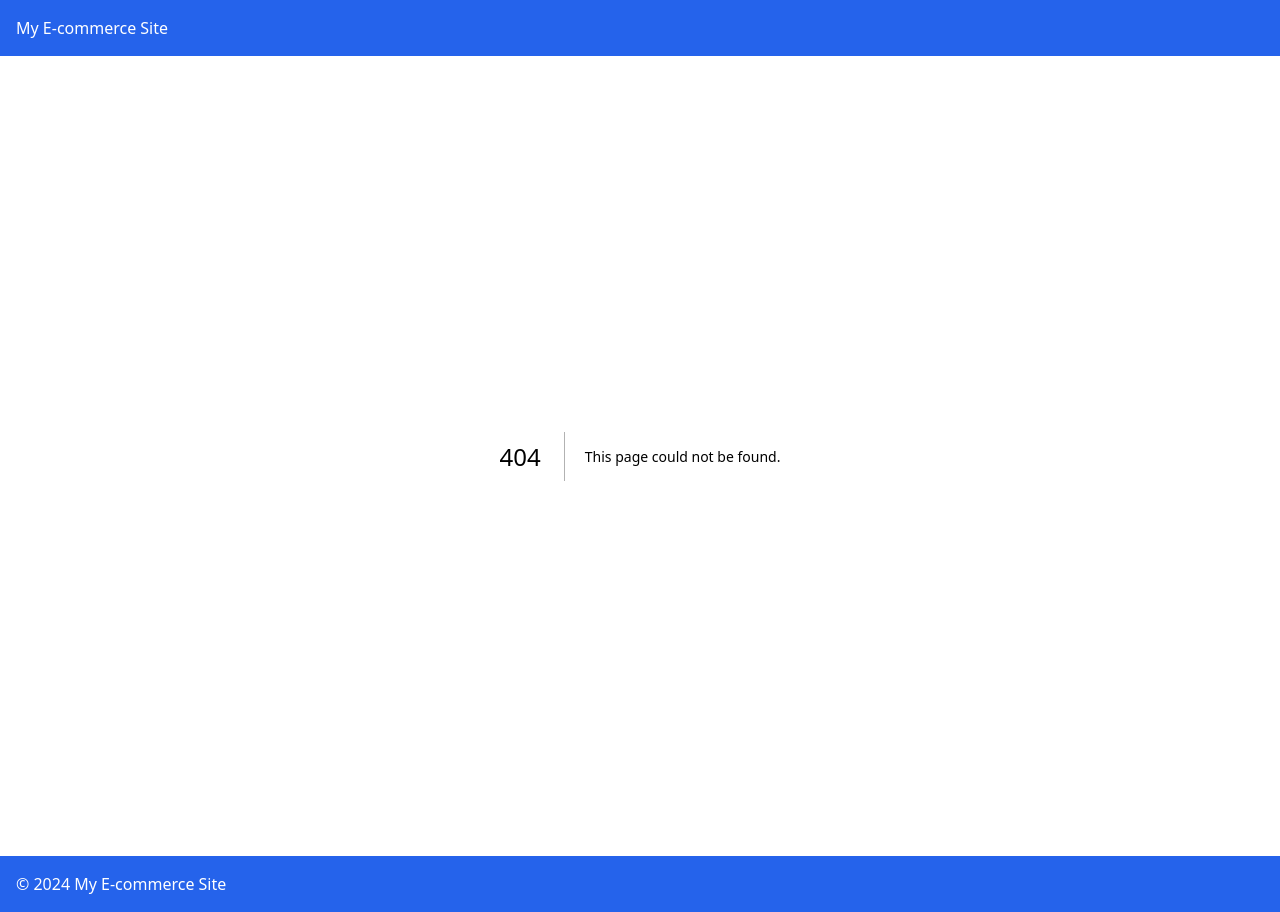
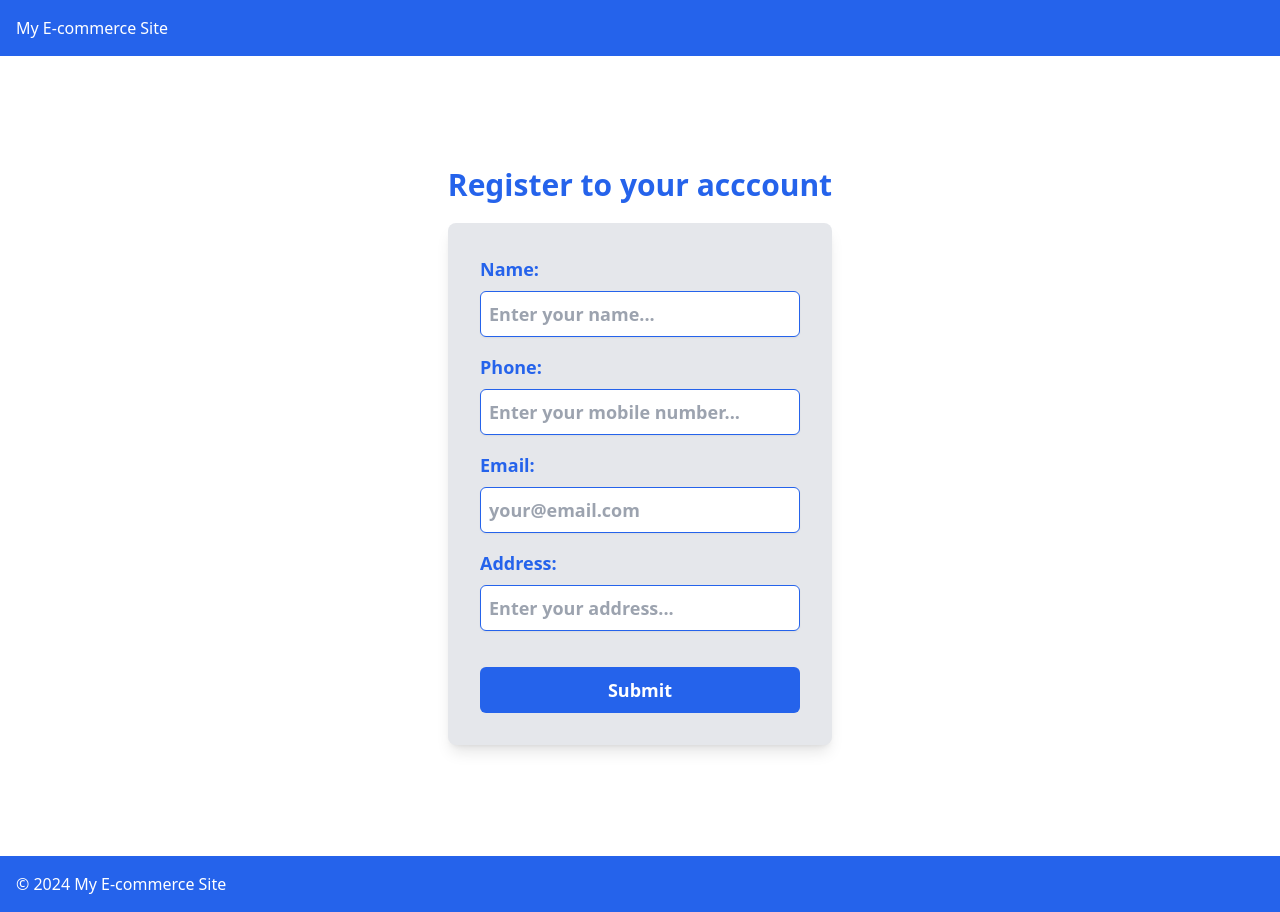
Before and after one commit to jumael99/ElevateMart, a Next.js app in the folder frontend/: page /register in a window 1280 px wide. Before the commit this address had no page. Built offline with nearby package versions, Linux system fonts and the light colour scheme.

Commit message:
register page created

```diff
--- a/frontend/package.json
+++ b/frontend/package.json
@@ -14,6 +14,7 @@
     "next": "14.2.4",
     "react": "^18",
     "react-dom": "^18",
+    "react-icons": "^5.2.1",
     "react-redux": "^9.1.2",
     "redux": "^5.0.1"
   },
--- /dev/null
+++ b/frontend/pages/register.js
@@ -0,0 +1,76 @@
+import React, { useState } from "react";
+
+export default function register() {
+
+    return (
+        <div className="min-h-screen flex flex-col justify-center items-center sm:px-6 lg:px-8 text-blue-600 ">
+            <div className="sm:mx-auto ms:w-full sm:max-w-md mb-5">
+                <h1 className="text-2xl sm:text-3xl font-semibold">Register to your acccount</h1>
+            </div>
+
+            <div className="bg-gray-200 shadow-lg w-80 sm:w-96 p-8 rounded-lg">
+                <form onSubmit={""} className="space-y-4">
+                    <div>
+                        <label htmlFor="name" className="block text-lg font-semibold mb-2">
+                            Name:
+                        </label>
+                        <input
+                            type="text"
+                            name="text"
+                            autoComplete="name"
+                            required
+                            placeholder="Enter your name..."
+                            //onChange={(e) => setName(e.target.value)}
+                            className="block border border-blue-600 w-full p-2 rounded-md shadow-sm placeholde-gray-400 focus:outline-none focus:ring-blue-600 focus:border-blue-600 focus:border-2 sm:text-lg font-semibold text-blue-600"
+                        />
+                    </div>
+                    <div>
+                        <label htmlFor="phone" className="block text-lg font-semibold mb-2">
+                            Phone:
+                        </label>
+                        <input
+                            type="tel"
+                            name="mobile"
+                            placeholder="Enter your mobile number..."
+                            autoComplete="mobile"
+                            required
+                            //onChange={(e) => setMobile(e.target.value)}
+                            className="block border border-blue-600 w-full p-2 rounded-md shadow-sm placeholde-gray-400 focus:outline-none focus:ring-blue-600 focus:border-blue-600 focus:border-2 sm:text-lg font-semibold text-blue-600"
+                        />
+                    </div>
+                    <div>
+                        <label htmlFor="email" className="block text-lg font-semibold mb-2">
+                            Email:
+                        </label>
+                        <input
+                            type="email"
+                            name="email"
+                            autoComplete="email"
+                            required
+                            placeholder="your@email.com"
+                            //onChange={(e) => setEmail(e.target.value)}
+                            className="block border border-blue-600 w-full p-2 rounded-md shadow-sm placeholde-gray-400 focus:outline-none focus:ring-blue-600 focus:border-blue-600 focus:border-2 sm:text-lg font-semibold text-blue-600"
+                        />
+                    </div>
+                    <div className="relative">
+                        <label htmlFor="address" className="block text-lg font-semibold mb-2">
+                            Address:
+                        </label>
+                        <input
+                            type="address"
+                            name="address"
+                            autoComplete="address"
+                            required
+                            placeholder="Enter your address..."
+                            //onChange={(e) => setAddress(e.target.value)}
+                            className="block border border-blue-600 w-full p-2 rounded-md shadow-sm placeholde-gray-400 focus:outline-none focus:ring-blue-600 focus:border-blue-600 focus:border-2 sm:text-lg font-semibold text-blue-600"
+                        />
+                    </div>
+                    <div>
+                        <button type="submit" className="group relative w-full justify-center py-2 px-4 border border-transparent text-lg font-semibold rounded-md bg-blue-600 text-white hover:bg-blue-500 mt-5">Submit</button>
+                    </div>
+                </form>
+            </div>
+        </div>
+    );
+}
--- /dev/null
+++ b/frontend/pages/verify.js
@@ -0,0 +1,81 @@
+import React, { useState } from "react";
+import { AiOutlineEye, AiOutlineEyeInvisible } from "react-icons/ai";
+
+export default function verify() {
+    const [visible, setVisible] = useState(false);
+    return (
+        <div className="min-h-screen flex flex-col justify-center items-center sm:px-6 lg:px-8 text-blue-600">
+            <div className="sm:mx-auto ms:w-full sm:max-w-md mb-5">
+                <h1 className="text-2xl sm:text-3xl font-semibold">Set password to your account</h1>
+            </div>
+
+            <div className="bg-gray-200 shadow-lg w-80 sm:w-96 p-8 rounded-lg">
+                <form onSubmit={""} className="space-y-4">
+                    <div className="relative">
+                        <label htmlFor="password" className="block text-lg font-semibold mb-2">
+                            Password
+                        </label>
+                        <input
+                            type={visible ? "text" : "password"}
+                            name="password"
+                            autoComplete="password"
+                            required
+                            placeholder="Enter your password..."
+                            //onChange={(e) => setPassword(e.target.value)}
+                            className="block border border-blue-600 w-full p-2 rounded-md shadow-sm placeholde-gray-400 focus:outline-none focus:ring-blue-600 focus:border-blue-600 focus:border-2 sm:text-lg font-semibold text-blue-600"
+                        />
+                        {visible ? (
+                            <AiOutlineEye
+                                size={25}
+                                className="text-blue-600 cursor-pointer absolute  sm:left-[18rem] sm:top-[3.2rem]"
+                                onClick={() => setVisible(false)}
+                            />
+                        ) : (
+                            <AiOutlineEyeInvisible
+                                className="text-blue-600 cursor-pointer absolute left-[14rem] top-[3rem] sm:left-[18rem] sm:top-[3.2rem]"
+                                size={25}
+                                onClick={() => setVisible(true)}
+                            />
+                        )}
+                    </div>
+                    <div className="relative">
+                        <label htmlFor="confirmpass" className="block text-lg font-semibold mb-2">
+                            Confirm Password:
+                        </label>
+                        <input
+                            type={visible ? "text" : "password"}
+                            name="confirmpass"
+                            placeholder="Confirm your password..."
+                            autoComplete="confirmpass"
+                            required
+                            //onChange={(e) => setMobile(e.target.value)}
+                            className="block border border-blue-600 w-full p-2 rounded-md shadow-sm placeholde-gray-400 focus:outline-none focus:ring-blue-600 focus:border-blue-600 focus:border-2 sm:text-lg font-semibold text-blue-600"
+                        />
+                        {visible ? (
+                            <AiOutlineEye
+                                size={25}
+                                className="text-blue-600 cursor-pointer absolute left-[14rem] top-[3rem] sm:left-[18rem] sm:top-[3rem]"
+                                onClick={() => setVisible(false)}
+                            />
+                        ) : (
+                            <AiOutlineEyeInvisible
+                                className="text-blue-600 cursor-pointer absolute left-[14rem] top-[3rem] sm:left-[18rem] sm:top-[3rem]"
+                                size={25}
+                                onClick={() => setVisible(true)}
+                            />
+                        )}
+                    </div>
+
+                    <div>
+                        <button
+                            type="submit"
+                            className="group relative w-full justify-center py-2 px-4 border border-transparent text-lg font-semibold rounded-md bg-blue-600 text-white hover:bg-blue-500 mt-5"
+                        >
+                            Submit
+                        </button>
+                    </div>
+                </form>
+            </div>
+        </div>
+    );
+}
```
Also changed, not shown: 2 other files (tests, documents, lock files or other folders).
